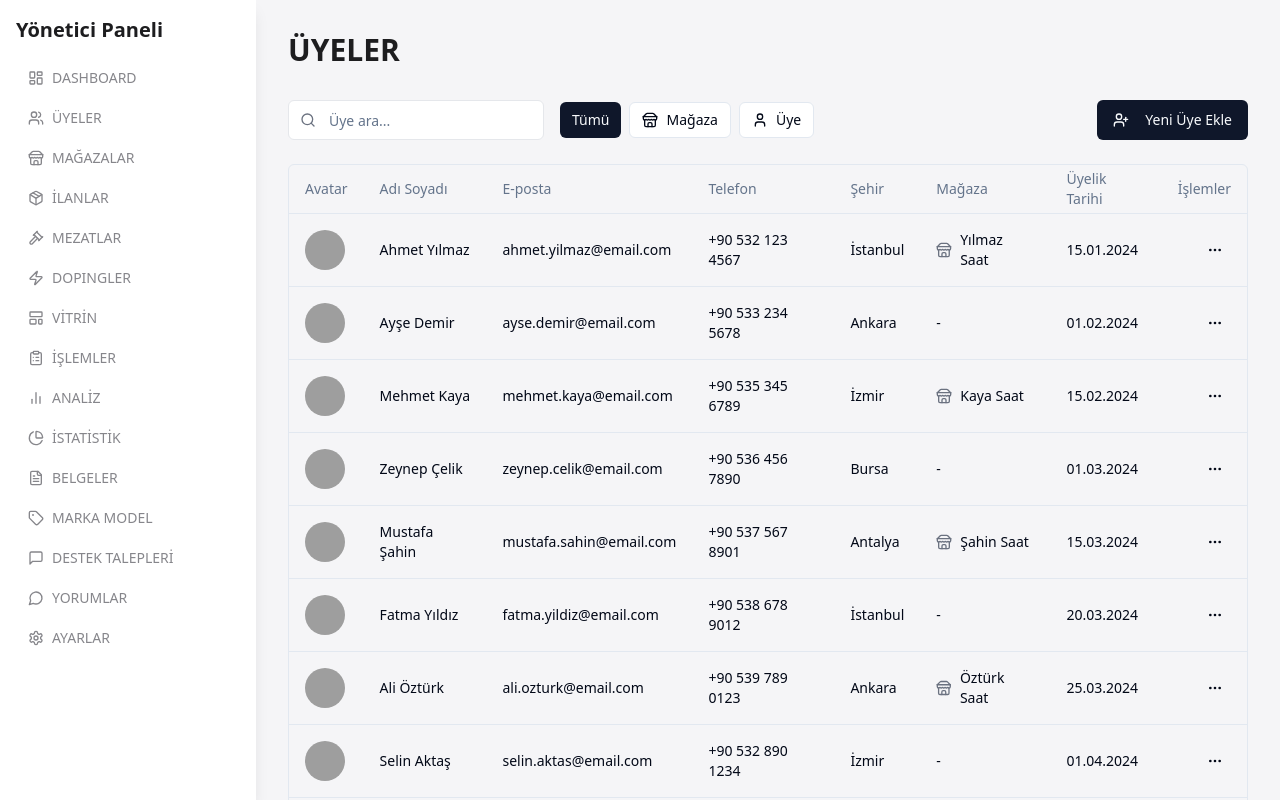
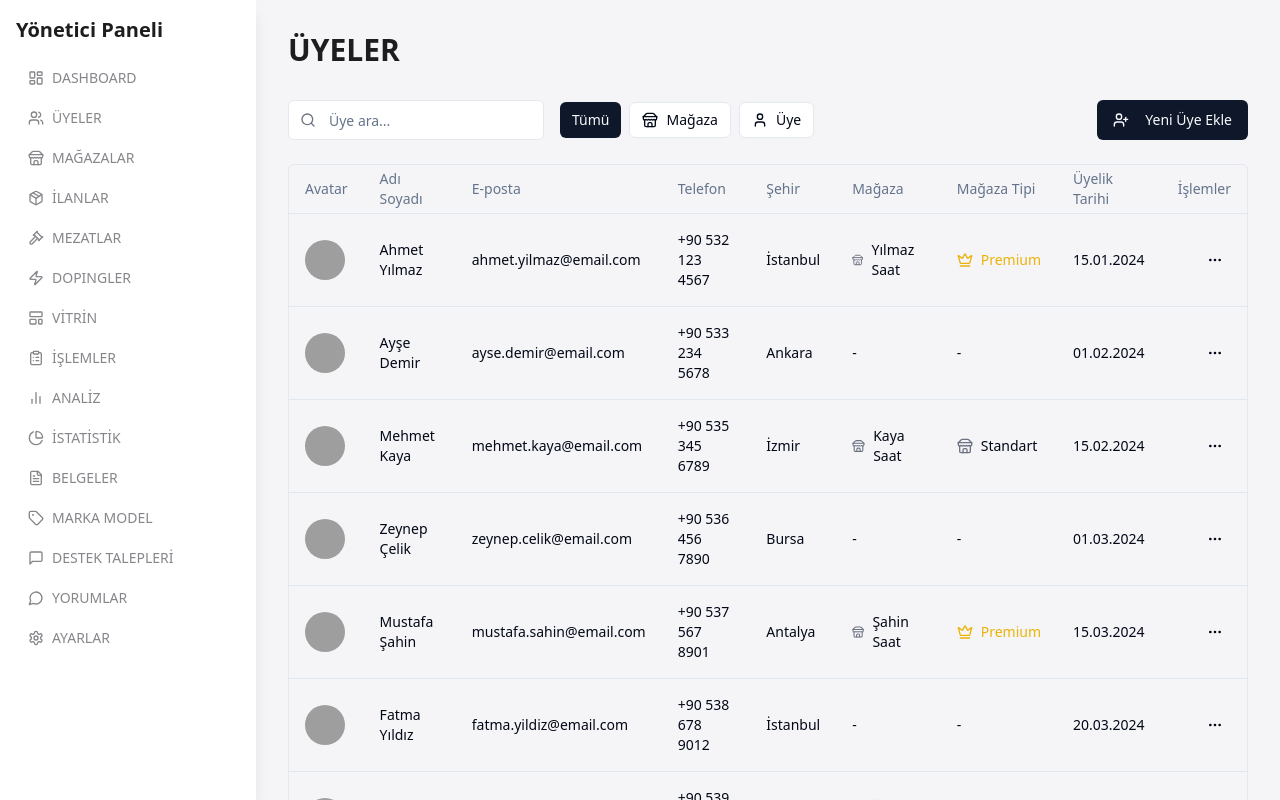
Before and after one commit to tunacan34/watchadmin, a React (Vite) app: page /members in a window 1280 px wide. Shown: the top 800 px of the page. Built offline with nearby package versions, Linux system fonts and the light colour scheme; grey boxes are pictures that could not be loaded.

Commit message:
Add store type column
Adds a new column to the members table to indicate whether a member has a standard or premium store.

```diff
--- a/src/pages/Members.tsx
+++ b/src/pages/Members.tsx
@@ -16,7 +16,7 @@ import {
   DropdownMenuItem,
   DropdownMenuTrigger,
 } from "@/components/ui/dropdown-menu";
-import { MoreHorizontal, User, Eye, Bell, Pause, Search, Edit, RotateCcw, Send, UserPlus, Store } from "lucide-react";
+import { MoreHorizontal, User, Eye, Bell, Pause, Search, Edit, RotateCcw, Send, UserPlus, Store, Crown } from "lucide-react";
 import { format } from "date-fns";
 import { useState } from "react";
 
@@ -29,6 +29,7 @@ const members = [
     phone: "+90 532 123 4567",
     city: "İstanbul",
     store: "Yılmaz Saat",
+    storeType: "premium",
     joinDate: new Date("2024-01-15"),
   },
   {
@@ -39,6 +40,7 @@ const members = [
     phone: "+90 533 234 5678",
     city: "Ankara",
     store: null,
+    storeType: null,
     joinDate: new Date("2024-02-01"),
   },
   {
@@ -49,6 +51,7 @@ const members = [
     phone: "+90 535 345 6789",
     city: "İzmir",
     store: "Kaya Saat",
+    storeType: "standard",
     joinDate: new Date("2024-02-15"),
   },
   {
@@ -59,6 +62,7 @@ const members = [
     phone: "+90 536 456 7890",
     city: "Bursa",
     store: null,
+    storeType: null,
     joinDate: new Date("2024-03-01"),
   },
   {
@@ -69,6 +73,7 @@ const members = [
     phone: "+90 537 567 8901",
     city: "Antalya",
     store: "Şahin Saat",
+    storeType: "premium",
     joinDate: new Date("2024-03-15"),
   },
   {
@@ -79,6 +84,7 @@ const members = [
     phone: "+90 538 678 9012",
     city: "İstanbul",
     store: null,
+    storeType: null,
     joinDate: new Date("2024-03-20"),
   },
   {
@@ -89,6 +95,7 @@ const members = [
     phone: "+90 539 789 0123",
     city: "Ankara",
     store: "Öztürk Saat",
+    storeType: "standard",
     joinDate: new Date("2024-03-25"),
   },
   {
@@ -99,6 +106,7 @@ const members = [
     phone: "+90 532 890 1234",
     city: "İzmir",
     store: null,
+    storeType: null,
     joinDate: new Date("2024-04-01"),
   },
   {
@@ -109,6 +117,7 @@ const members = [
     phone: "+90 533 901 2345",
     city: "Bursa",
     store: "Aydın Saat",
+    storeType: "premium",
     joinDate: new Date("2024-04-05"),
   },
   {
@@ -119,6 +128,7 @@ const members = [
     phone: "+90 535 012 3456",
     city: "Antalya",
     store: null,
+    storeType: null,
     joinDate: new Date("2024-04-10"),
   },
 ];
@@ -204,6 +214,7 @@ const Members = () => {
               <TableHead>Telefon</TableHead>
               <TableHead>Şehir</TableHead>
               <TableHead>Mağaza</TableHead>
+              <TableHead>Mağaza Tipi</TableHead>
               <TableHead>Üyelik Tarihi</TableHead>
               <TableHead className="text-right">İşlemler</TableHead>
             </TableRow>
@@ -228,6 +239,22 @@ const Members = () => {
                     <div className="flex items-center gap-2">
                       <Store className="w-4 h-4 text-gray-500" />
                       {member.store}
+                    </div>
+                  ) : (
+                    "-"
+                  )}
+                </TableCell>
+                <TableCell>
+                  {member.storeType ? (
+                    <div className="flex items-center gap-2">
+                      {member.storeType === "premium" ? (
+                        <Crown className="w-4 h-4 text-yellow-500" />
+                      ) : (
+                        <Store className="w-4 h-4 text-gray-500" />
+                      )}
+                      <span className={member.storeType === "premium" ? "text-yellow-500 font-medium" : ""}>
+                        {member.storeType === "premium" ? "Premium" : "Standart"}
+                      </span>
                     </div>
                   ) : (
                     "-"
```
